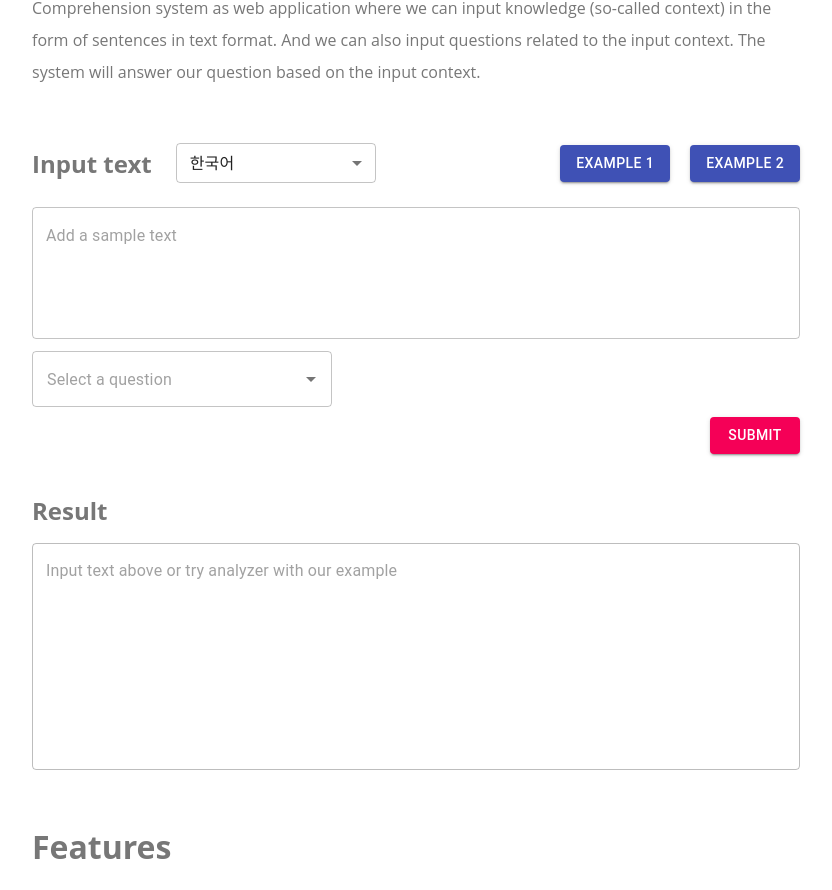
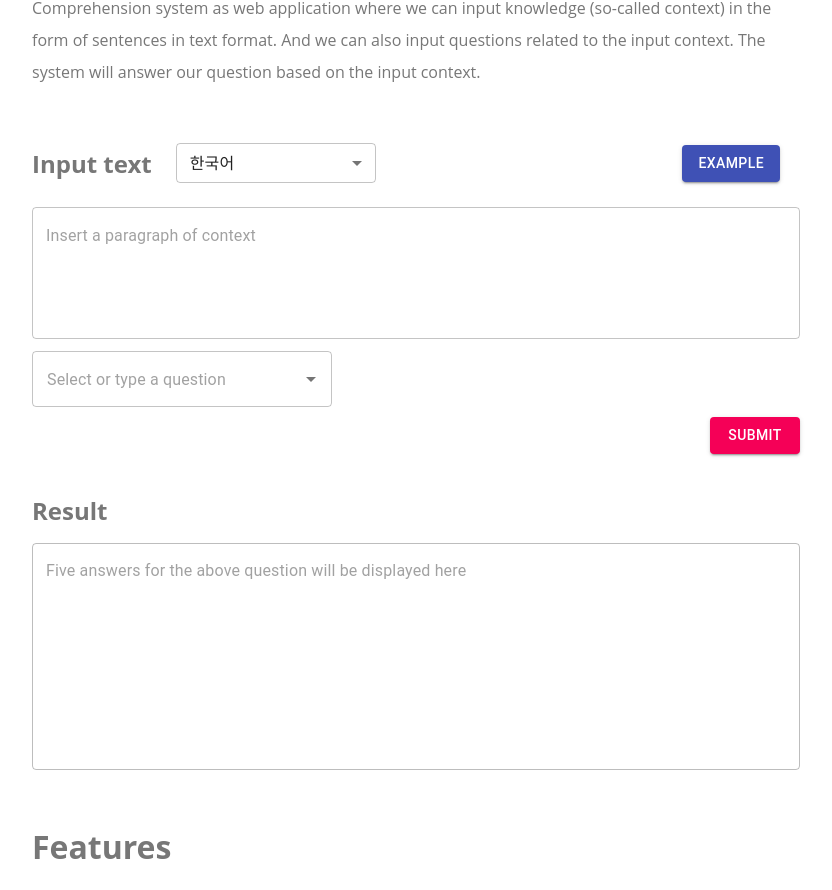
Before and after one commit to roger-ngx/udp-demo, a Next.js app: page / in a window 1280 px wide. Shown: the part 790-1680 px from the top of the page, without its empty margins (224-1056 px from the left). Built offline with nearby package versions, Linux system fonts and the light colour scheme.

Commit message:
remove exam2, corect hind in text boxs

```diff
--- a/pages/index.js
+++ b/pages/index.js
@@ -151,9 +151,9 @@
                       setQuestion();
                     }}
                   >
-                    Example 1
+                    Example
                   </Button>
-                  <Button
+                  {/* <Button
                     variant='contained'
                     color='primary'
                     onClick={() => {
@@ -163,11 +163,11 @@
                     }}
                   >
                     Example 2
-                  </Button>
+                  </Button> */}
                 </div>
               </div>
               <TextField
-                placeholder='Add a sample text'
+                placeholder='Insert a paragraph of context'
                 variant='outlined'
                 style={{width: '100%'}}
                 multiline={true}
@@ -199,7 +199,7 @@
 
                 renderInput={(params) => <TextField
                   {...params}
-                  placeholder='Select a question'
+                  placeholder='Select or type a question'
                   variant='outlined'
                   style={{width: '100%', marginTop: 12}}
                 />}
@@ -224,7 +224,7 @@
 
               <h2 style={{margin: '0 0 16px 0'}}>Result</h2>
               <TextField
-                placeholder='Input text above or try analyzer with our example'
+                placeholder='Five answers for the above question will be displayed here'
                 variant='outlined'
                 style={{width: '100%'}}
                 multiline={true}
```
